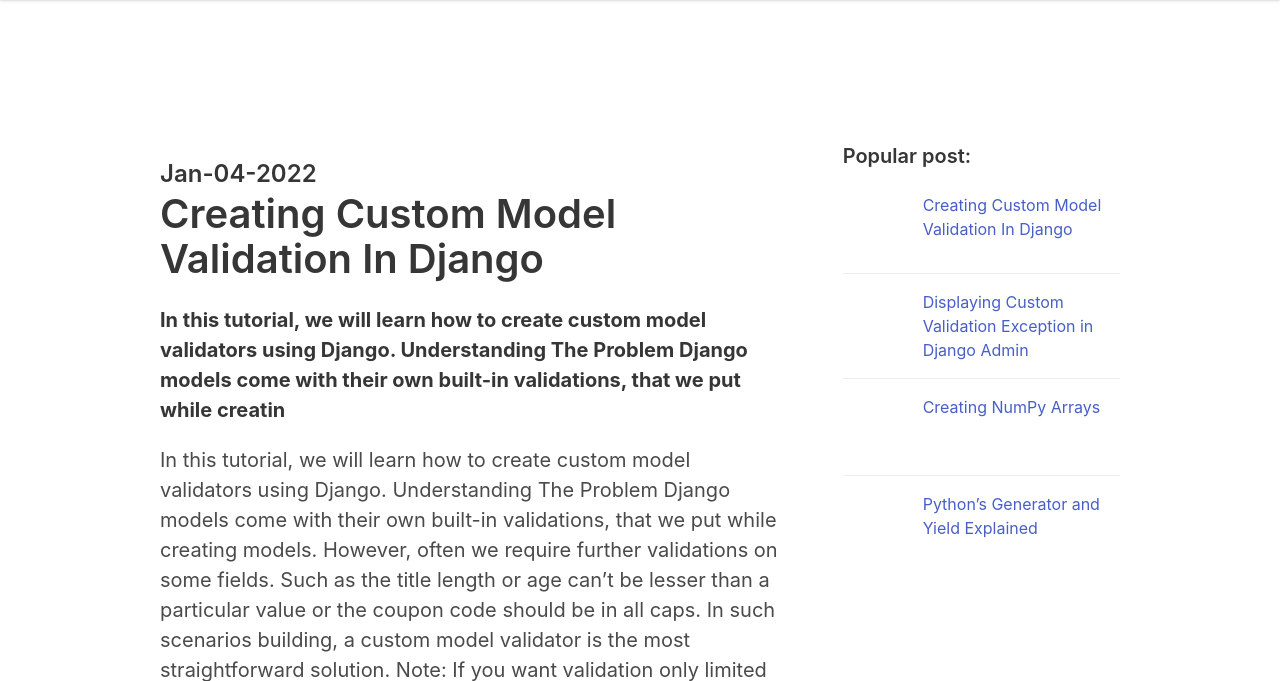
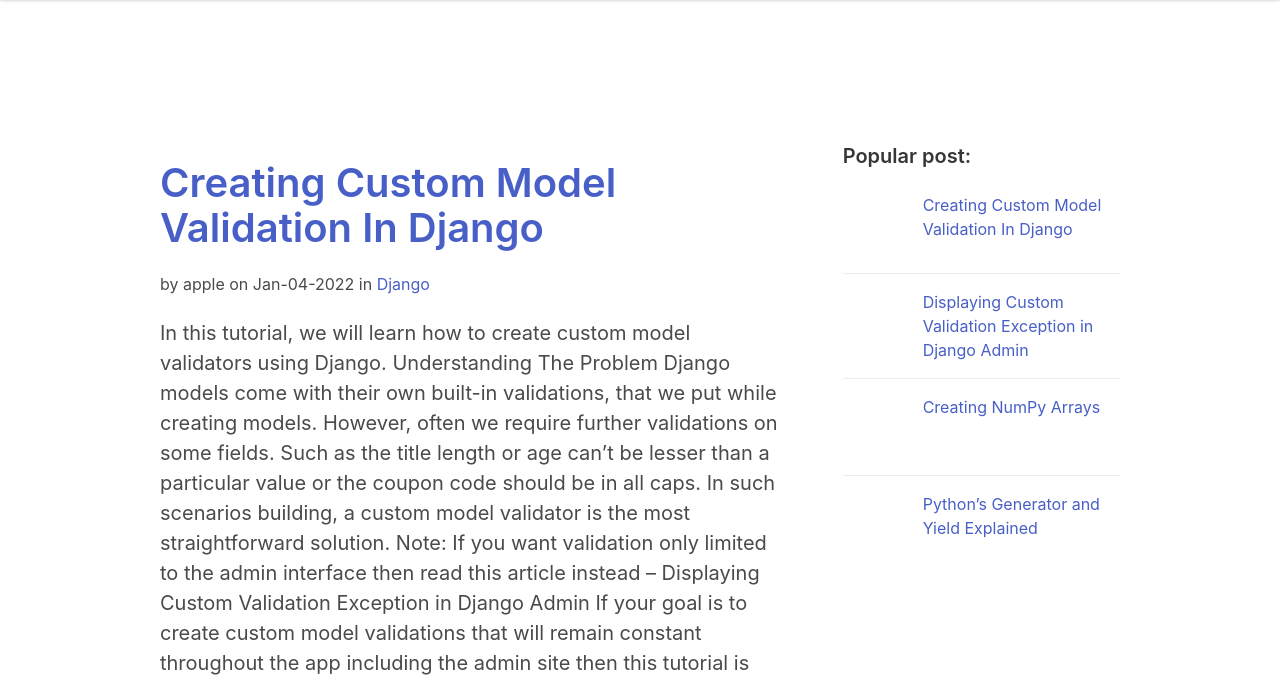
Before and after one commit to cahyareza/crashblog, a Django app: a page that uses blog/templates/blog/detail.html in a window 1280 px wide. Shown: the part 96-777 px from the top of the page. Run offline with Django 3.2, Linux system fonts and the light colour scheme; data comes from the database, SQL or seed files in the repository; both versions use the stored data as it was after the commit; tables that the repository leaves empty hold one stand-in row (values such as "Sample post").

Commit message:
Models
- Add author in blog table
- edit template

```diff
--- a/blog/models.py
+++ b/blog/models.py
@@ -2,8 +2,9 @@
 from io import BytesIO
 from django.core.files import File
 from PIL import Image
+from django.contrib.auth.models import User
 
-# Create your models here.
+
 class Category(models.Model):
     parent = models.ForeignKey('self', related_name='children', on_delete=models.CASCADE, blank=True, null=True)
     title = models.CharField(max_length=255)
@@ -31,6 +32,7 @@
     category = models.ForeignKey(Category, related_name = 'posts', on_delete = models.CASCADE)
     parent = models.ForeignKey('self', related_name='variants', on_delete=models.CASCADE, blank=True, null=True)
     title = models.CharField(max_length=255)
+    author = models.ForeignKey(User, blank=False, null=False, default='admin', on_delete=models.CASCADE)
     slug = models.SlugField()
     intro = models.TextField()
     body = models.TextField()
--- a/blog/templates/blog/category.html
+++ b/blog/templates/blog/category.html
@@ -17,8 +17,10 @@
                                     </figure>
                                 {% endif %}
                                 <div class="content is-medium mt-4">
-                                    <h2 class="subtitle is-4">{{ post.created_at|date:'M-d-Y' }}</h2>
-                                    <h1 class="title">{{ post.title }}</h1>
+                                    <h1 class="title"><a href="{% url 'post_detail' post.category.slug post.slug %}">{{ post.title }}</a></h1>
+                                    <div class="subtitle is-6 mt-1">
+                                       <p>by {{ post.author }} on {{ post.created_at|date:'M-d-Y' }} in <a href="{% url 'category_detail' post.category.slug %}">{{ post.category }}</a></p>
+                                    </div>
                                     <p class="has-text-dark">{{ post.intro }}</p>
                                 </div>
                                 <a href="{% url 'post_detail' post.category.slug post.slug %}">Read more</a>
--- a/blog/templates/blog/detail.html
+++ b/blog/templates/blog/detail.html
@@ -17,13 +17,11 @@
                             {% endif %}
 
                             <div class="content is-medium mt-4">
-                                <h2 class="subtitle is-4">{{ post.created_at|date:'M-d-Y' }}</h2>
-                                <h1 class="title">{{ post.title }}</h1>
-                                <p><strong>{{ post.intro }}</strong></p>
-
+                                <h1 class="title"><a href="{% url 'post_detail' post.category.slug post.slug %}">{{ post.title }}</a></h1>
+                                <div class="subtitle is-6 mt-1">
+                                   <p>by {{ post.author }} on {{ post.created_at|date:'M-d-Y' }} in <a href="{% url 'category_detail' post.category.slug %}">{{ post.category }}</a></p>
+                                </div>
                                 <p> {{ post.body }}</p>
-
-                                <p><small>Category: <a href="{% url 'category_detail' post.category.slug %}">{{ post.category }}</a></small></p>
                             </div>
 
                             <hr>
--- a/core/views.py
+++ b/core/views.py
@@ -1,11 +1,10 @@
 from django.shortcuts import render
 from django.http import HttpResponse
 from blog.models import Post
+from django.core.paginator import Paginator, PageNotAnInteger, EmptyPage
+from blog.models import Post
 
-from django.core.paginator import Paginator, PageNotAnInteger, EmptyPage
 
-from blog.models import Post
-# Create your views here.
 def robots_txt(request):
     text = [
         "User-Agent: *",
--- a/crashblog/settings.py
+++ b/crashblog/settings.py
@@ -9,7 +9,7 @@
 For the full list of settings and their values, see
 https://docs.djangoproject.com/en/3.2/ref/settings/
 """
-
+import os
 from pathlib import Path
 
 # Build paths inside the project like this: BASE_DIR / 'subdir'.
@@ -80,9 +80,11 @@
 DATABASES = {
     'default': {
         'ENGINE': 'django.db.backends.sqlite3',
-        'NAME': BASE_DIR / 'db.sqlite3',
+        'NAME': str(BASE_DIR / "db.sqlite3"),
     }
 }
+
+
 
 
 # Password validation
```
Also changed, not shown: blog/views.py (+1 -7 lines), core/templates/core/frontpage.html (+6 -3 lines), __init__.py (added), blog/migrations/0001_initial.py, blog/migrations/0002_post_status.py (deleted), blog/migrations/0003_post_image.py (deleted), blog/migrations/0004_category_parent.py (deleted), blog/migrations/0005_post_thumbnail.py (deleted), blog/migrations/0006_post_parent.py (deleted), blog/migrations/0007_post_num_visits.py (deleted), blog/migrations/0008_post_last_visit.py (deleted), db.sqlite3, 1 other file.
